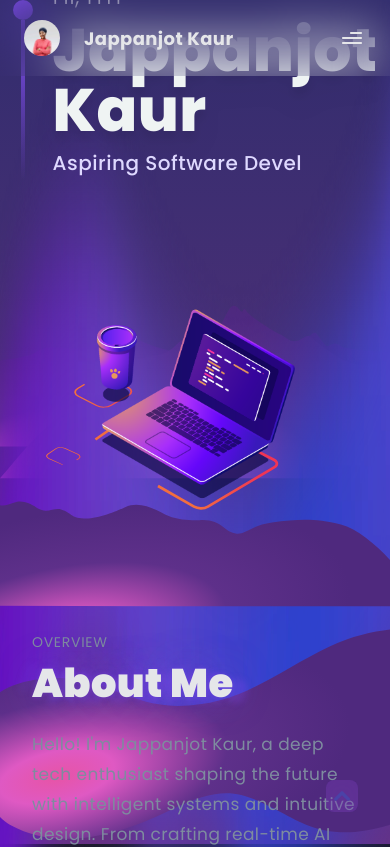
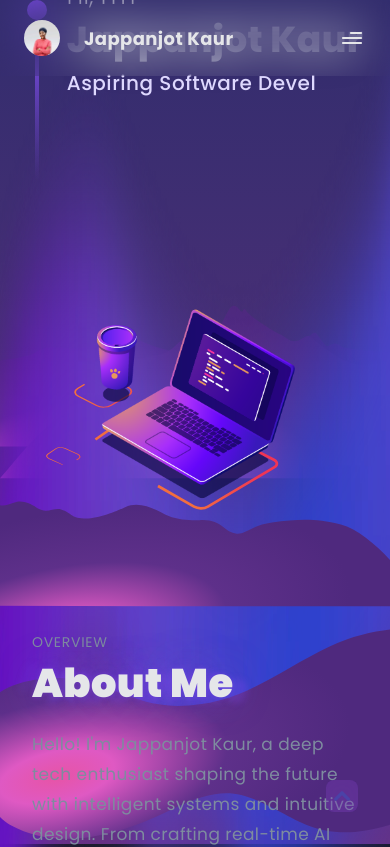
Before and after one commit to jappanjotkaur/Portfolio_Jappanjot, a Next.js app: page / in a window 390 px wide. Shown: the top 847 px of the page. Built offline with nearby package versions, Linux system fonts and the light colour scheme.

Commit message:
Update Hero.jsx

```diff
--- a/components/Hero.jsx
+++ b/components/Hero.jsx
@@ -28,7 +28,7 @@ function Hero({ loading, isMobile }) {
               Hi, I&apos;m
             </span>
             <span
-              className="block text-6xl sm:text-7xl md:text-8xl font-extrabold text-[#eff4f3] mt-2 drop-shadow-xl"
+              className="block text-4xl sm:text-6xl md:text-8xl font-extrabold text-[#eff4f3] mt-2 drop-shadow-xl"
             >
               Jappanjot Kaur
             </span>
```
